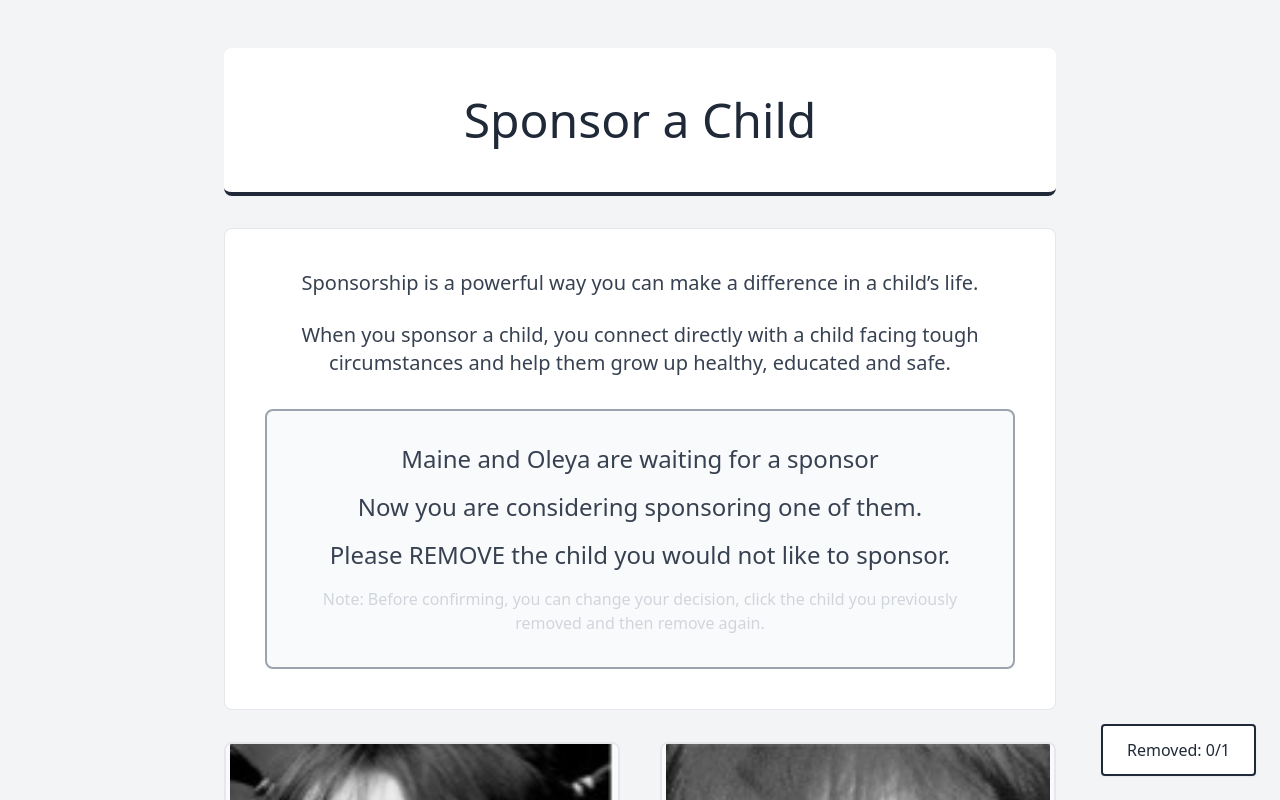
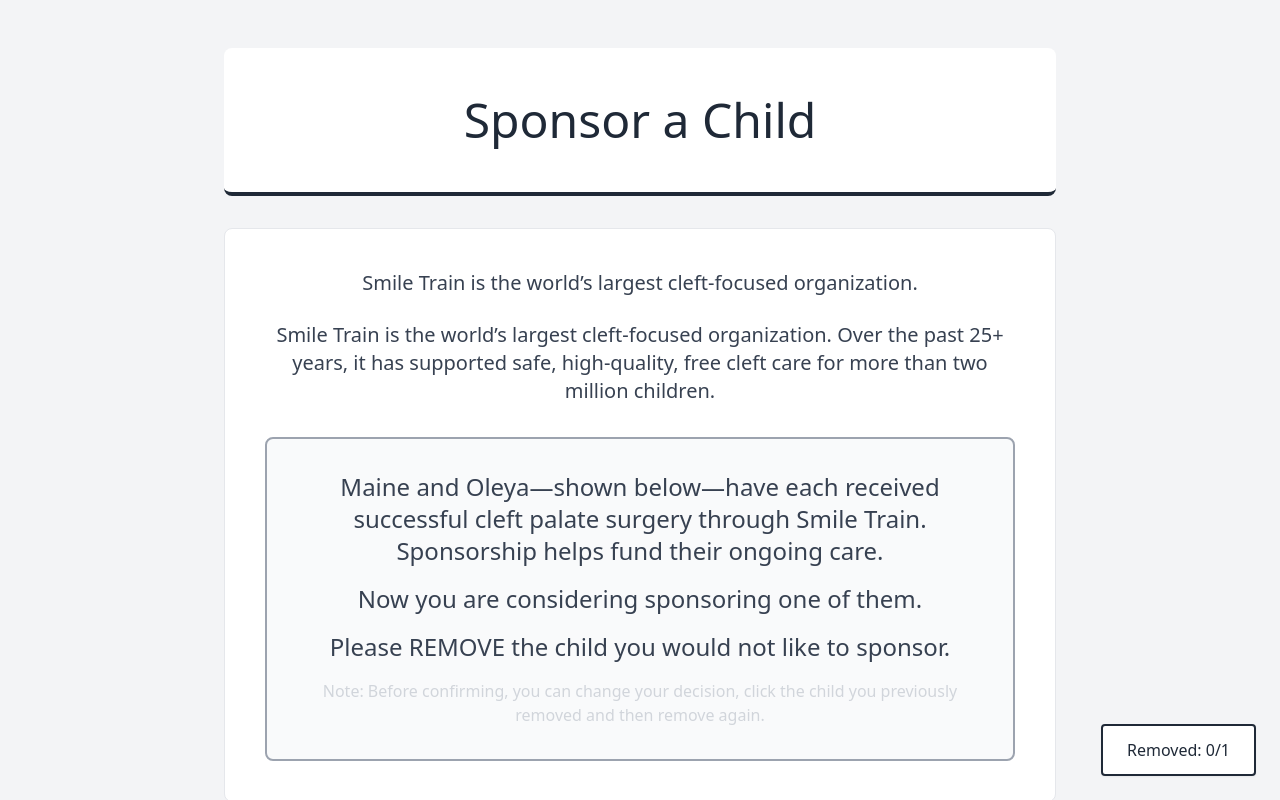
Before and after one commit to NickLauHL/charityrr, a React (Create React App) app: page / in a window 1280 px wide. Shown: the top 800 px of the page. Built offline with nearby package versions, Linux system fonts and the light colour scheme.

Commit message:
Update CharityExperiment.js

```diff
--- a/src/CharityExperiment.js
+++ b/src/CharityExperiment.js
@@ -260,18 +260,18 @@ const ChildSponsorshipExperiment = () => {
             <div className="bg-white rounded-lg p-8 sm:p-10 mb-8 border border-gray-200">
               <div className="text-center space-y-6 text-gray-700 max-w-4xl mx-auto">
                 <p className="text-lg sm:text-xl leading-relaxed font-light">
-                  Sponsorship is a powerful way you can make a difference in a child’s life.
+                  Smile Train is the world’s largest cleft-focused organization.
                 </p>
 
                 <p className="text-lg sm:text-xl leading-relaxed font-light">
-                  When you sponsor a child, you connect directly with a child facing tough circumstances and help them grow up healthy, educated and safe.
+                  Smile Train is the world’s largest cleft-focused organization. Over the past 25+ years, it has supported safe, high-quality, free cleft care for more than two million children.
                 </p>
               </div>
 
               {/* 高亮指示框 */}
               <div className="bg-gray-50 border-2 border-gray-400 rounded-lg p-6 sm:p-8 text-center mt-8">
                 <h3 className="text-gray-700 text-xl sm:text-2xl font-medium mb-4">
-                  Maine and Oleya are waiting for a sponsor
+                  Maine and Oleya—shown below—have each received successful cleft palate surgery through Smile Train. Sponsorship helps fund their ongoing care.
                 </h3>
                 <p className="text-gray-700 text-xl sm:text-2xl font-medium mb-4">
                   Now you are considering sponsoring one of them.
```
